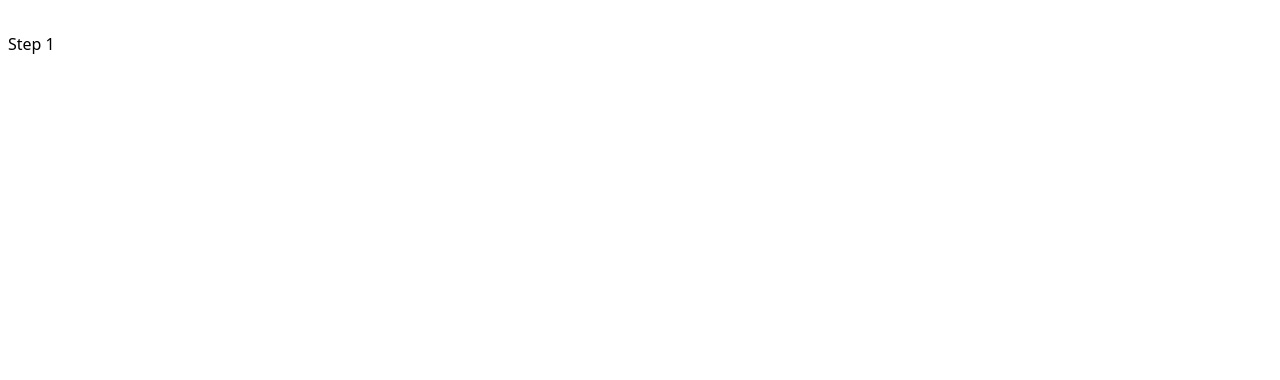
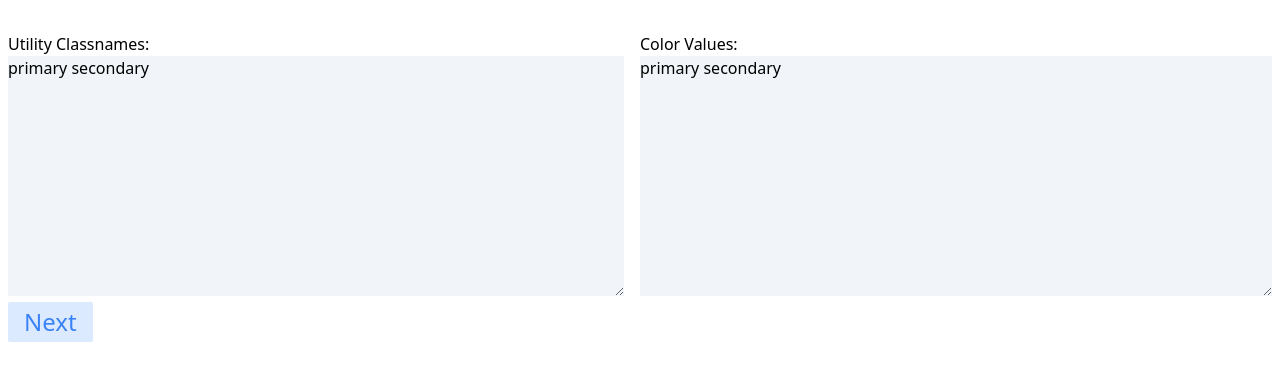
Before and after one commit to jcsherin/color-theme-editor, a React app: page / in a window 1280 px wide. Shown: the top 380 px of the page. Built offline with nearby package versions, Linux system fonts and the light colour scheme.

Commit message:
color theme input ui

```diff
--- a/src/App.tsx
+++ b/src/App.tsx
@@ -744,7 +744,27 @@ export default function App() {
 
   const childNodes = [klassNodes, ...singleColorNodes];
 
-  const colorThemeInputUI = <p>Step 1</p>;
+  const colorThemeInputUI = (
+    <div className="grid grid-cols-2">
+      <div className="mr-4">
+        <p>Utility Classnames:</p>
+        <textarea className="w-full bg-slate-100 h-60">
+          primary secondary
+        </textarea>
+      </div>
+      <div>
+        <p>Color Values:</p>
+        <textarea className="w-full bg-slate-100 h-60">
+          primary secondary
+        </textarea>
+      </div>
+      <div>
+        <button className="py-1 px-4 text-2xl rounded-sm bg-blue-100 hover:bg-blue-300 text-blue-500 hover:text-blue-700">
+          Next
+        </button>
+      </div>
+    </div>
+  );
   const colorThemeConfigUI = (
     <div className="grid grid-cols-2">
       <div
```
